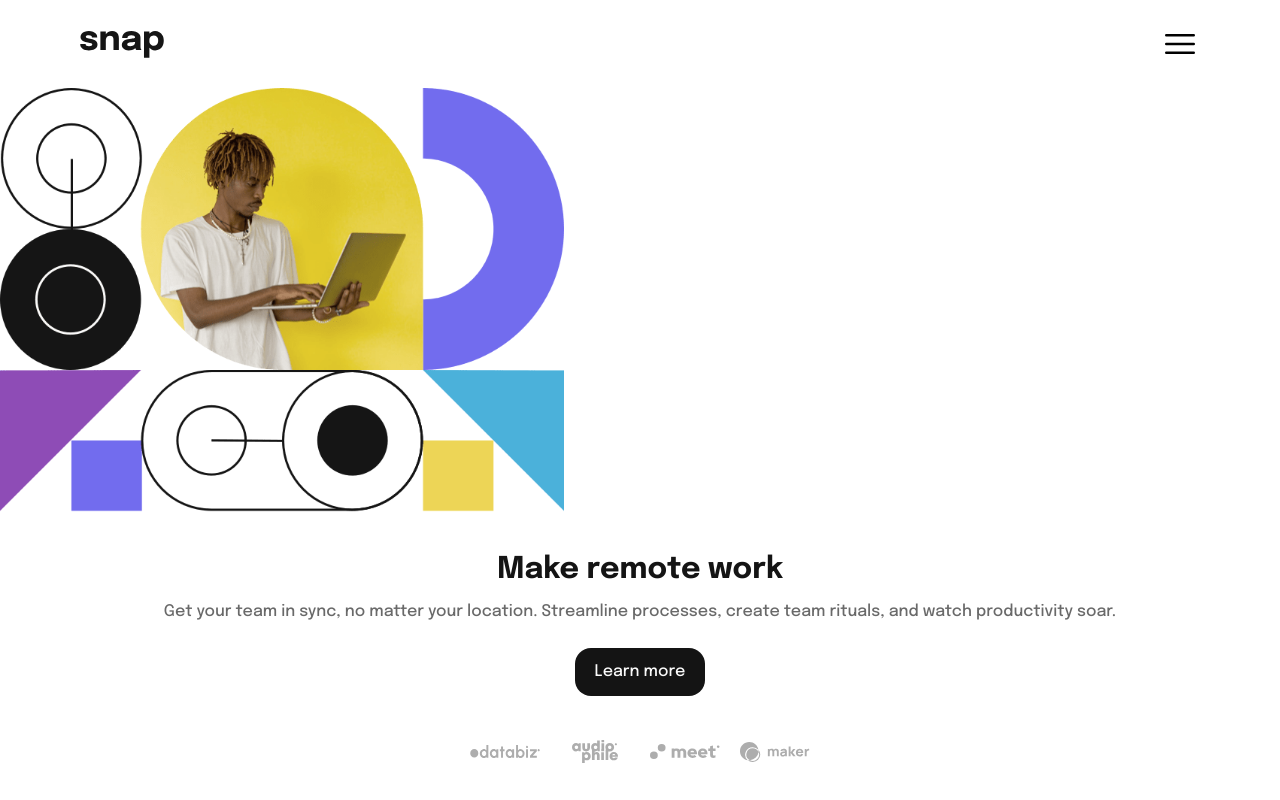
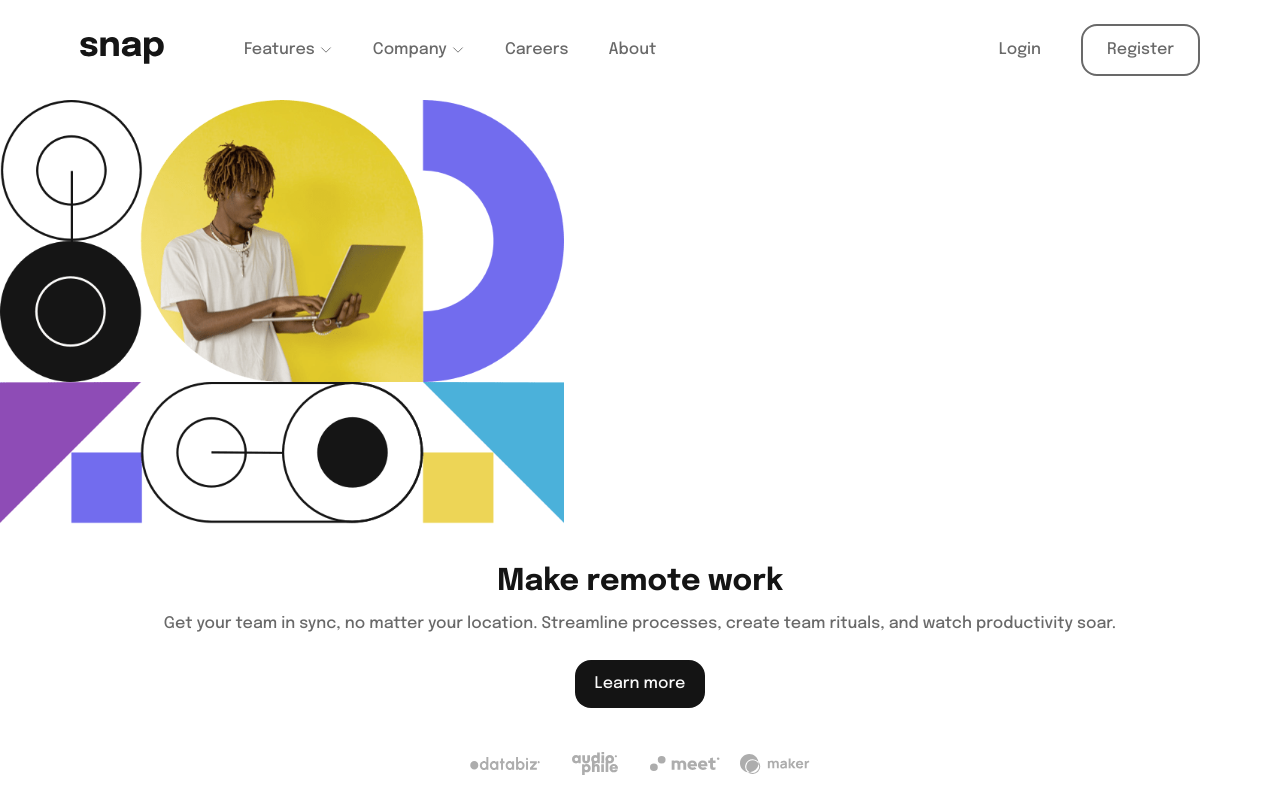
Before and after one commit to ThandoSomacele/vml-assessment, a Next.js app: page / in a window 1280 px wide. Built offline with nearby package versions, Linux system fonts and the light colour scheme.

Commit message:
desktop header complete ready for review

```diff
--- a/src/app/components/Header.js
+++ b/src/app/components/Header.js
@@ -1,12 +1,37 @@
 import React from 'react';
 import Image from 'next/image';
-import { Bars3Icon } from '@heroicons/react/24/outline';
+import Link from 'next/link';
+import { Bars3Icon, ChevronDownIcon } from '@heroicons/react/24/outline';
 
 function Header() {
   return (
-    <div className='header container py-6 flex justify-between'>
+    <div className='header container py-6 flex justify-between lg:justify-start lg:gap-20'>
       <Image src='/logo.svg' width='84' height='27' alt='snap logo' className='object-contain' />
-      <Bars3Icon className='w-10' />
+      <Bars3Icon className='w-10 lg:hidden' />
+      <nav className='lg:flex items-center justify-between w-full hidden'>
+        <ul className='flex gap-10 text-medium_gray'>
+          <li>
+            <Link href='#' className='flex gap-1 items-center'>
+              Features <ChevronDownIcon className='w-3.5' />
+            </Link>
+          </li>
+          <li>
+            <Link href='#' className='flex gap-1 items-center'>
+              Company <ChevronDownIcon className='w-3.5' />
+            </Link>
+          </li>
+          <li>
+            <Link href='#'>Careers</Link>
+          </li>
+          <li>
+            <Link href='#'>About</Link>
+          </li>
+        </ul>
+        <div className='register-btns flex gap-10 items-center text-medium_gray'>
+          <button>Login</button>
+          <button className='border-2 border-medium_gray px-6 py-3 rounded-2xl'>Register</button>
+        </div>
+      </nav>
     </div>
   );
 }
```
